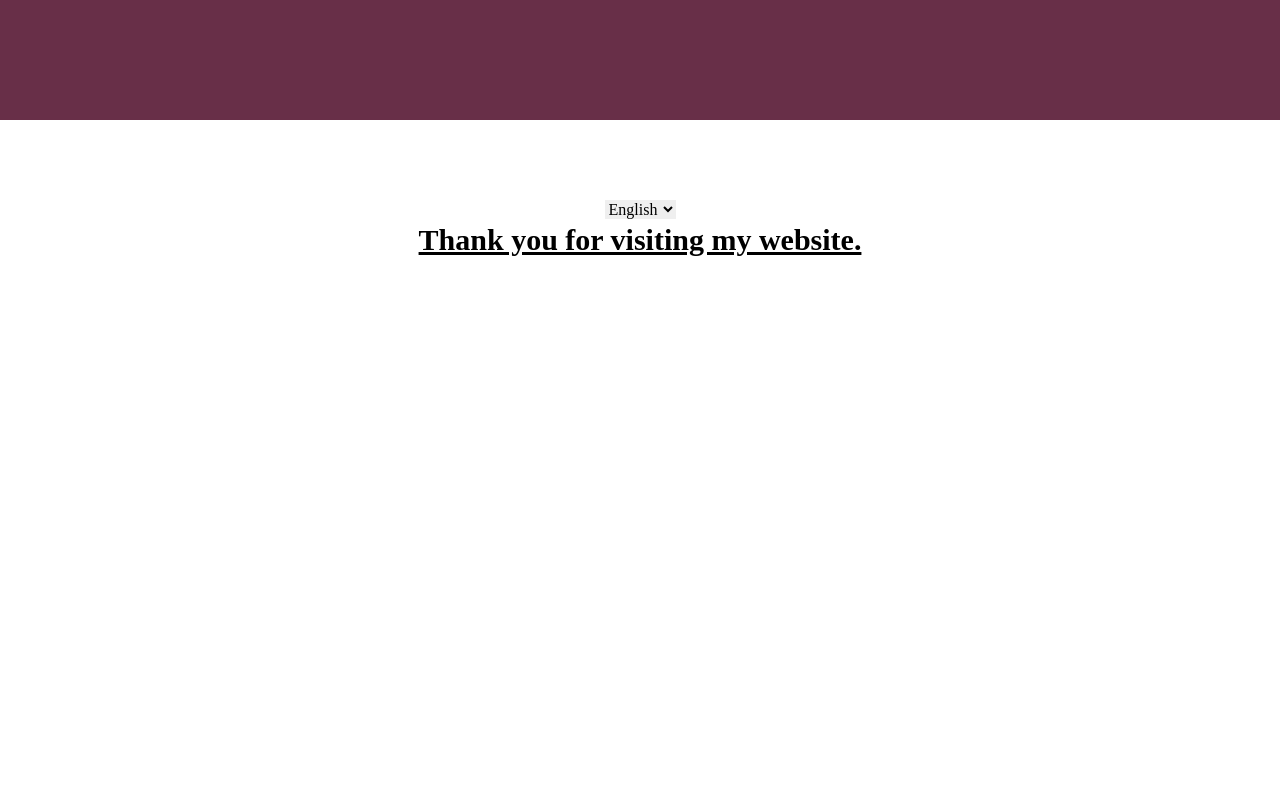
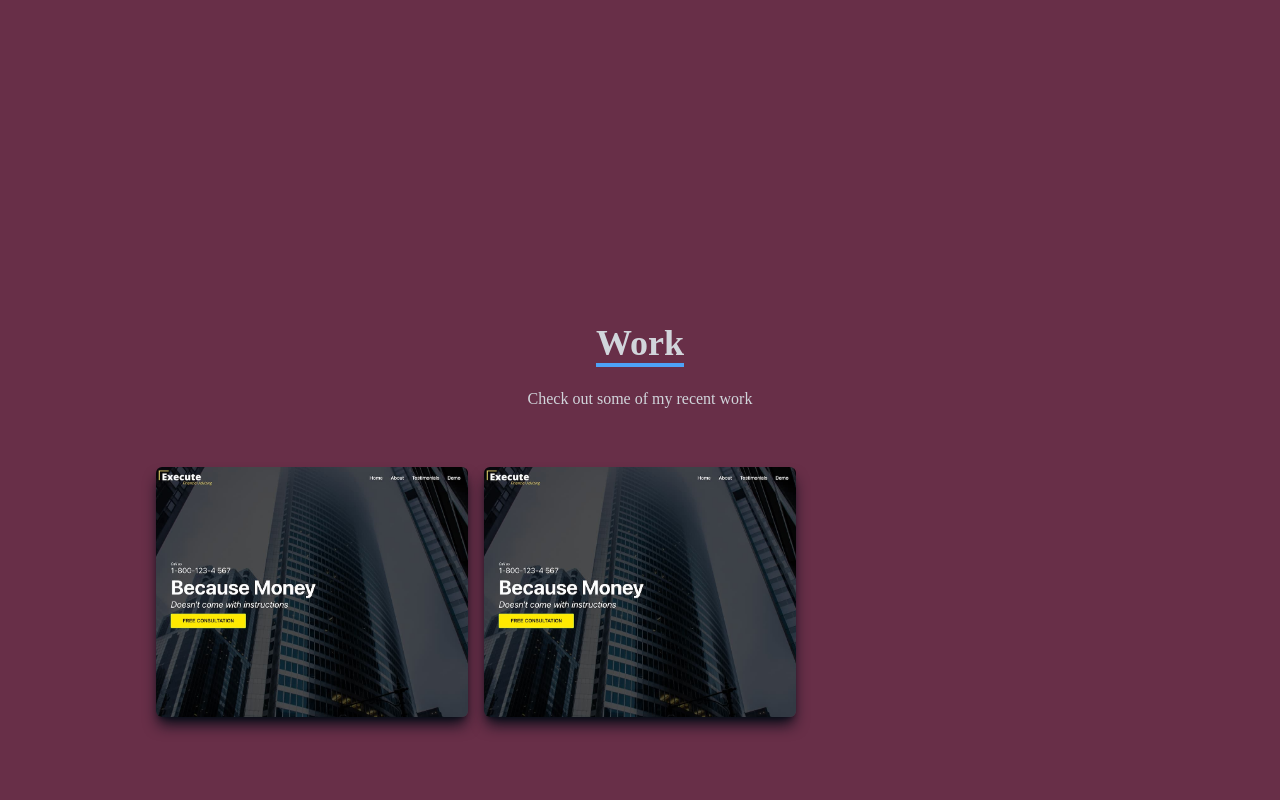
Before and after one commit to alvaro-mq/alvaro-mq.github.io, a React (Create React App) app: page / in a window 1280 px wide. Shown: the part 2280-3080 px from the top of the page. Before the commit the page ends 2538 px from the top, so only its background shows below. Built offline with nearby package versions, Linux system fonts and the light colour scheme.

Commit message:
feat: create work component

```diff
--- a/src/App.jsx
+++ b/src/App.jsx
@@ -4,6 +4,7 @@
 import Home from './components/Home';
 import About from './components/About';
 import Skills from './components/Skills';
+import Work from './components/Work';
 
 function App() {
   const { t, i18n } = useTranslation();
@@ -19,6 +20,7 @@
       <Home />
       <About />
       <Skills />
+      <Work />
       <select onChange={changeLanguageHandler} className="mt-20">
         <option value="en">English</option>
         <option value="es">Spanish</option>
--- /dev/null
+++ b/src/components/Work.jsx
@@ -0,0 +1,67 @@
+import React from 'react';
+import { useTranslation } from 'react-i18next';
+import WorkImg from '../assets/workImg.jpeg';
+
+const Work = () => {
+  const { t } = useTranslation();
+  return (
+    <div name="work" className="w-full md:h-screen text-gray-300 bg-[#682F48]">
+      <div className="max-w-[1000px] mx-auto p-4 flex flex-col justify-center w-full h-full">
+        <div className="pb-8">
+          <p className="text-4xl font-bold inline border-b-4 text-gray-300 border-[#4DA2F7]">
+            {t('menu.work')}
+          </p>
+          <p className="py-6">{t('work.description')}</p>
+        </div>
+        <div className="grid sm:grid-cols-2 md:grid-cols-3 gap-4">
+          <div
+            style={{ backgroundImage: `url(${WorkImg})` }}
+            className="shadow-lg shadow-[#040c16] group container rounded-md flex justify-center items-center mx-auto content-div">
+            {/* Hover Effects */}
+            <div className="opacity-0 group-hover:opacity-100">
+              <span className="text-2xl font-bold text-white tracking-wider">
+                React JS Application
+              </span>
+              <div className="pt-8 text-center">
+                <a href="/">
+                  <button className="text-center rounded-lg px-4 py-3 m-2 bg-white text-gray-700 font-bold text-lg">
+                    {t('work.demo')}
+                  </button>
+                </a>
+                <a href="/">
+                  <button className="text-center rounded-lg px-4 py-3 m-2 bg-white text-gray-700 font-bold text-lg">
+                    {t('work.code')}
+                  </button>
+                </a>
+              </div>
+            </div>
+          </div>
+          <div
+            style={{ backgroundImage: `url(${WorkImg})` }}
+            className="shadow-lg shadow-[#040c16] group container rounded-md flex justify-center items-center mx-auto content-div">
+            {/* Hover Effects */}
+            <div className="opacity-0 group-hover:opacity-100">
+              <span className="text-2xl font-bold text-white tracking-wider">
+                React JS Application
+              </span>
+              <div className="pt-8 text-center">
+                <a href="/">
+                  <button className="text-center rounded-lg px-4 py-3 m-2 bg-white text-gray-700 font-bold text-lg">
+                    {t('work.demo')}
+                  </button>
+                </a>
+                <a href="/">
+                  <button className="text-center rounded-lg px-4 py-3 m-2 bg-white text-gray-700 font-bold text-lg">
+                    {t('work.code')}
+                  </button>
+                </a>
+              </div>
+            </div>
+          </div>
+        </div>
+      </div>
+    </div>
+  );
+};
+
+export default Work;
--- a/src/index.css
+++ b/src/index.css
@@ -25,3 +25,18 @@
 .navbar_mobile_li {
   @apply py-6 text-4xl;
 }
+
+.content-div {
+  background-repeat: no-repeat;
+  background-size: cover;
+  background-position: center;
+  height: 250px;
+}
+
+.content-div:hover {
+  background-image: linear-gradient(
+    to right,
+    rgba(112, 157, 255, 0.8),
+    hsla(242, 74%, 61%, 0.8)
+  );
+}
--- a/src/locales/en/translation.json
+++ b/src/locales/en/translation.json
@@ -21,5 +21,10 @@
     },
     "skills": {
         "description": "These are the technologies i've worked with"
+    },
+    "work": {
+        "description": "Check out some of my recent work",
+        "demo": "Demo",
+        "code": "Code"
     }
 }
--- a/src/locales/es/translation.json
+++ b/src/locales/es/translation.json
@@ -21,5 +21,10 @@
     },
     "skills": {
       "description": "Estas son las tecnologías con las que he trabajado"
-    }
+    },
+    "work": {
+      "description": "Mira algunos de mis trabajos recientes",
+      "demo": "Demostracion",
+      "code": "Codigo"
+  }
 }
```
Also changed, not shown: src/assets/workImg.jpeg (added).
